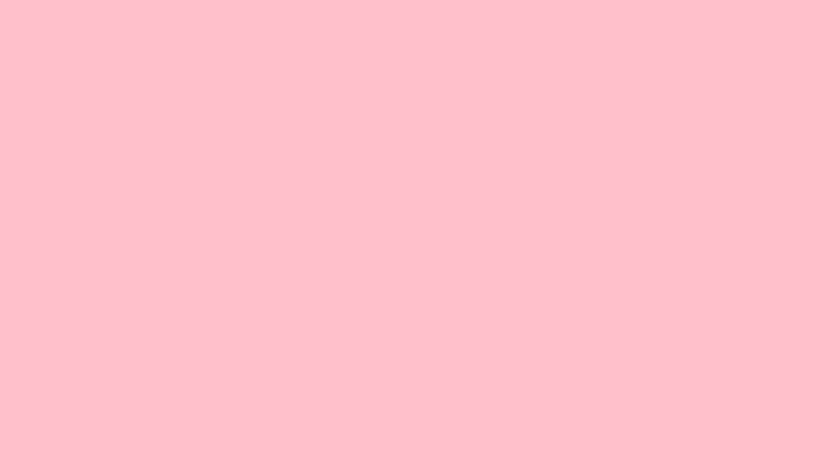
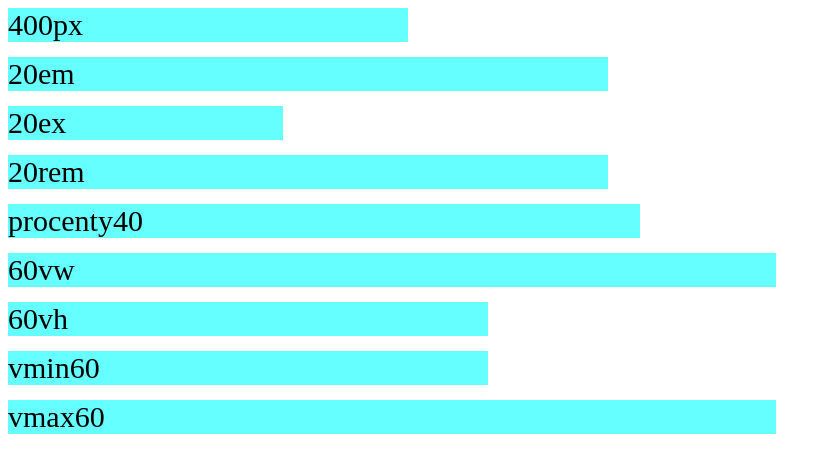
Before and after one commit to pduda22/css-podstawowy, a plain HTML site: page 3-jednostki-miary-w-css/index.html in a window 1280 px wide. Shown: the whole page, without its empty margins (0-831 px from the left). Drawn offline with Linux system fonts and the light colour scheme.

Commit message:
jednostki czcionki

```diff
--- a/3-jednostki-miary-w-css/css/style.css
+++ b/3-jednostki-miary-w-css/css/style.css
@@ -1,3 +1,44 @@
-body {
-    background-color: pink;
+html {
+    font-size: 30px;
 }
+
+#container {
+    font-size: 30px;
+}
+
+#container > div {
+    background-color: rgba(0, 255, 255, 0.6);
+    margin-bottom: 15px;
+}
+
+#pixele {
+    width: 400px;
+}
+
+#em {
+    width: 20em;
+}
+
+#ex {
+    width: 20ex;
+}
+
+#rem {
+    width: 20rem;
+}
+
+#procenty {
+    width: 50%;
+}
+#vw {
+    width: 60vw;
+}
+#vh {
+    width: 60vh;
+}
+#vmin {
+    width: 60vmin;
+}
+#vmax {
+    width: 60vmax;
+}
--- a/3-jednostki-miary-w-css/index.html
+++ b/3-jednostki-miary-w-css/index.html
@@ -9,9 +9,19 @@
 </head>
 
 <body>
+    <div id="container">
+        <div id="pixele">400px</div>
+        <div id="em">20em</div>
+        <div id="ex">20ex</div>
+        <div id="rem">20rem</div>
+        <div id="procenty">procenty40</div>
+        <div id="vw">60vw</div>
+        <div id="vh">60vh</div>
+        <div id="vmin">vmin60</div>
+        <div id="vmax">vmax60</div>
 
 
-
+    </div>
 </body>
 
 </html>
```
